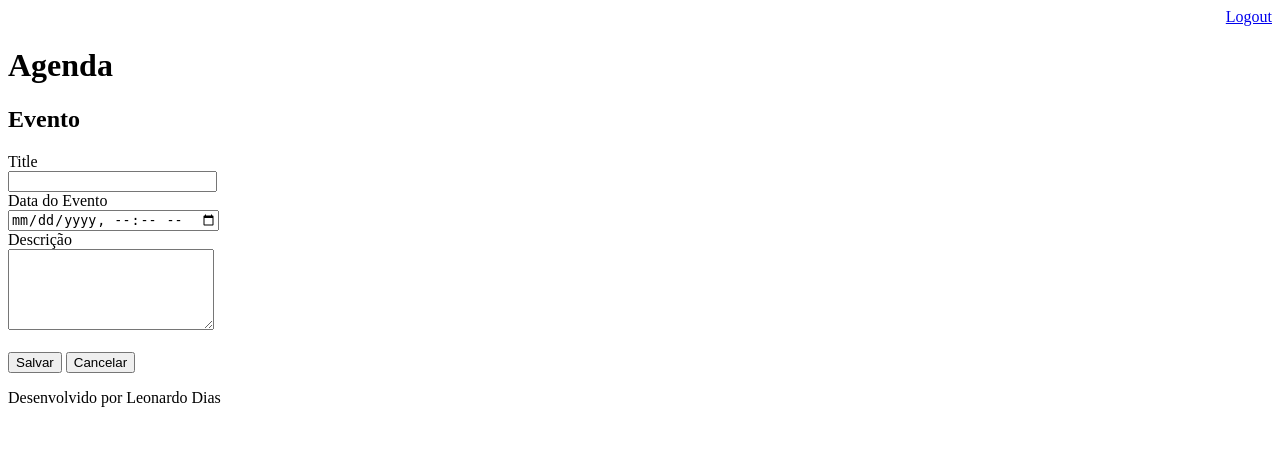
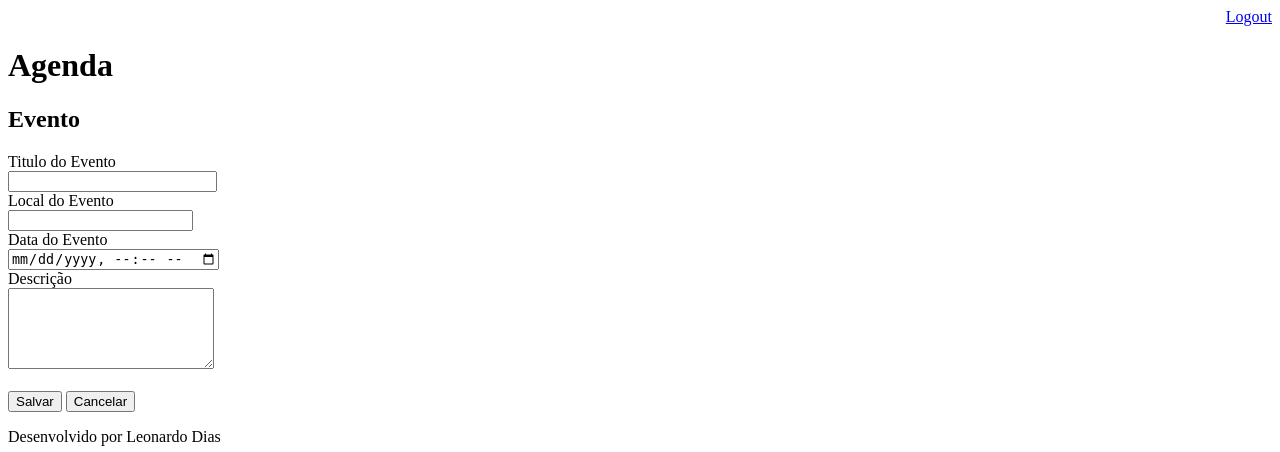
Before and after one commit to pleonardodp12/agenda, a Django app: page /agenda/evento/ in a window 1280 px wide. Shown: the top 452 px of the page. Run offline with Django 3.2, Linux system fonts and the light colour scheme; a user stored in the database is signed in.

Commit message:
Adicionando nova tabela local no banco de dados e apresentando ela na template

```diff
--- a/core/models.py
+++ b/core/models.py
@@ -7,6 +7,7 @@ class Evento(models.Model):
     descricao = models.TextField(blank=True, null=True)
     data_evento = models.DateTimeField(verbose_name='Data do Evento')
     data_criacao = models.DateTimeField(auto_now=True, verbose_name='Data de Criação do Evento')
+    local_evento = models.CharField(max_length= 50, blank=True, null=True, verbose_name='Local do Evento')
     usuario = models.ForeignKey(User, on_delete=models.CASCADE)
 
     class Meta:
--- a/core/views.py
+++ b/core/views.py
@@ -47,6 +47,7 @@ def submit_evento (request):
         titulo = request.POST.get('titulo')
         data_evento = request.POST.get('data_evento')
         descricao = request.POST.get('descricao')
+        local_evento = request.POST.get('local_evento')
         usuario = request.user
         Evento.objects.create(titulo=titulo, data_evento=data_evento, descricao=descricao, usuario=usuario)
     return redirect('/')
--- a/templates/evento.html
+++ b/templates/evento.html
@@ -5,9 +5,13 @@
 <h2>Evento</h2>
 
 <form action="submit" method="POST">{% csrf_token %}
-    <label>Title</label>
+    <label>Titulo do Evento</label>
     <br>
     <input type='text' name='titulo' size="23">
+    <br>
+    <label>Local do Evento</label>
+    <br>
+    <input type="text" name="local_evento">
     <br>
     <label>Data do Evento</label>
     <br>
```
Also changed, not shown: core/migrations/0003_evento_local_evento.py (added), db.sqlite3.
